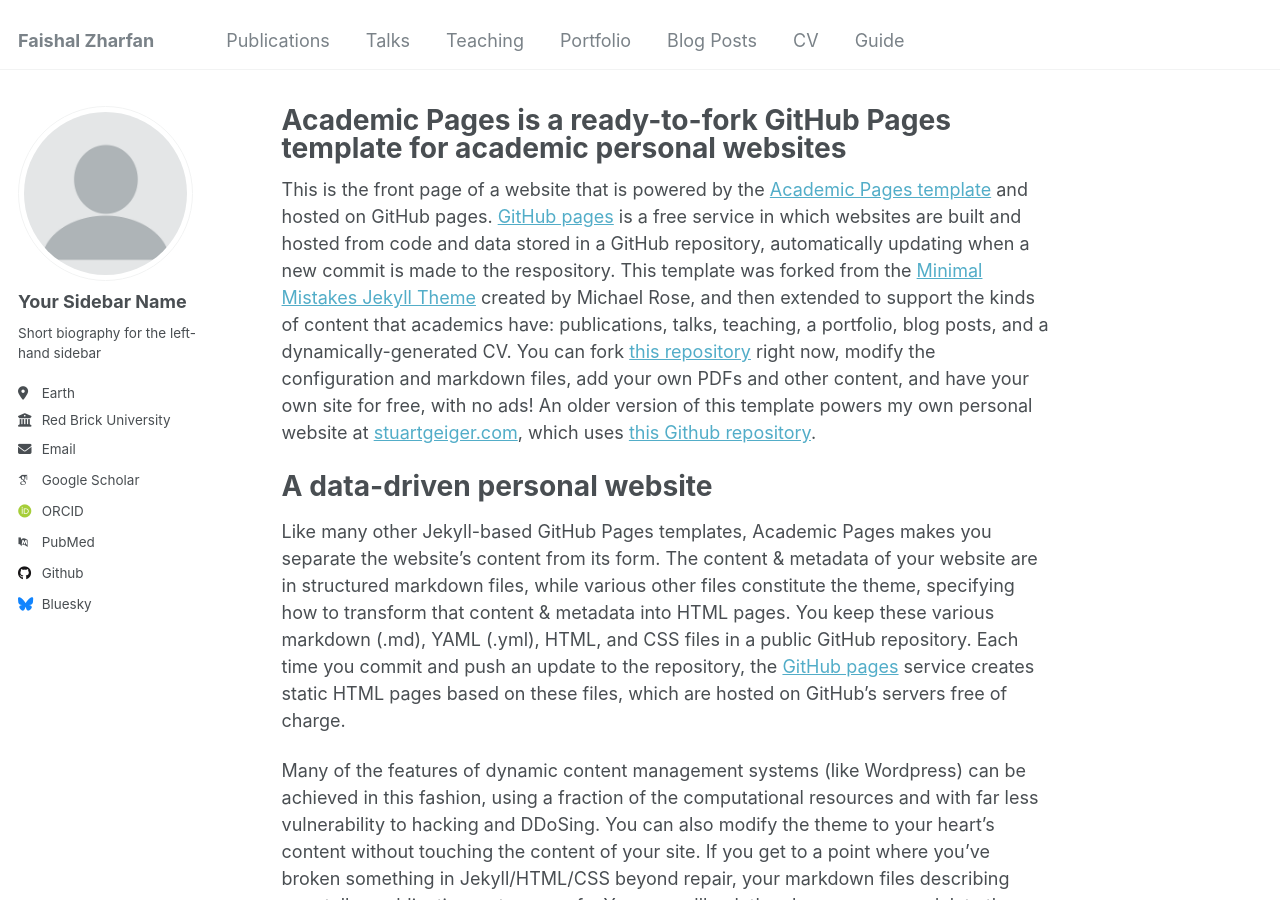
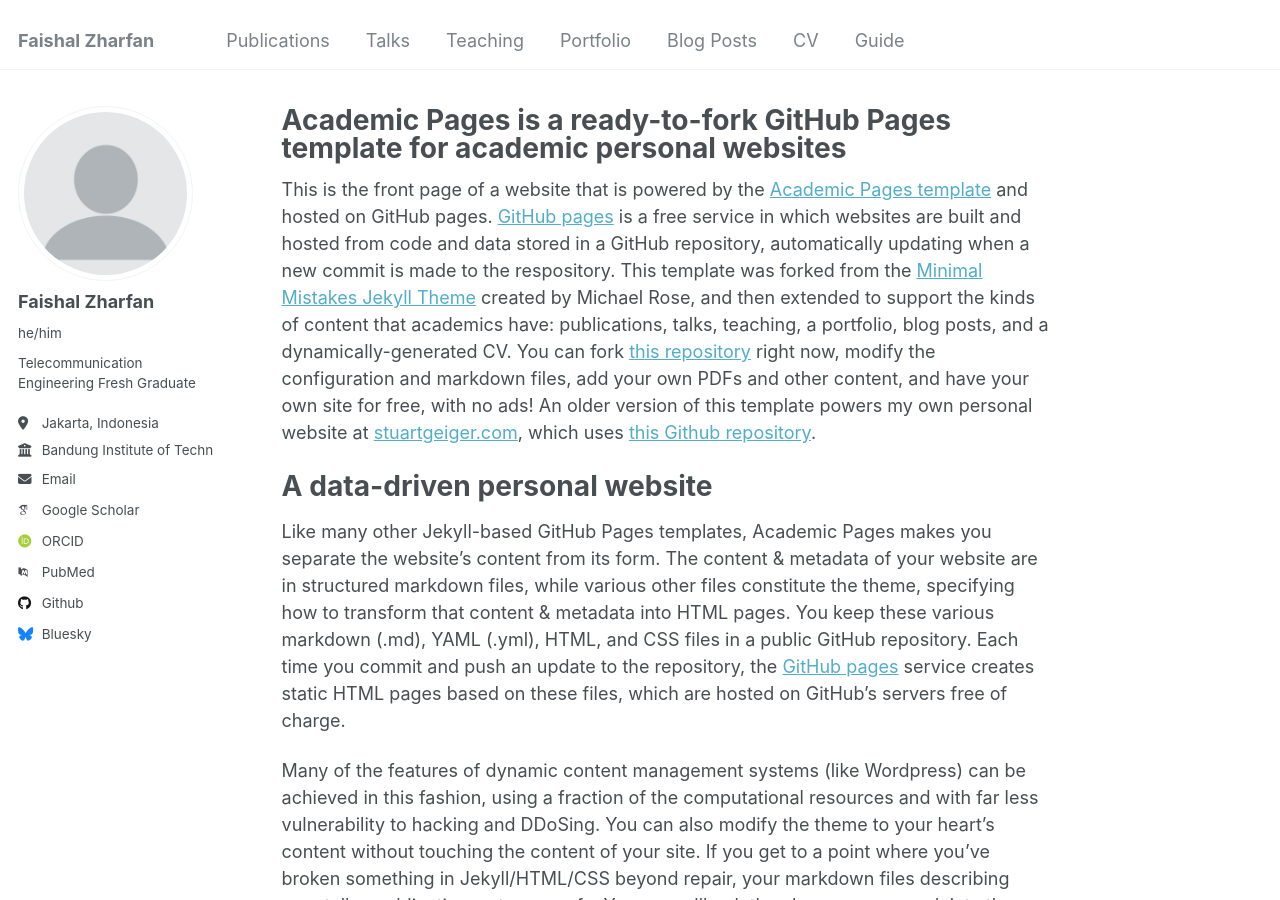
Before and after one commit to zharfanf/zharfanf.github.io, a Jekyll site: the page built from _pages/about.md, in a window 1280 px wide and 900 px high. Built offline with Jekyll 4.4.1, drawn with Linux system fonts in a browser that asks for light colours; some web fonts are replaced.

Commit message:
update content

```diff
--- a/_config.yml
+++ b/_config.yml
@@ -22,13 +22,13 @@ repository               : "academicpages/academicpages.github.io"
 author:
   # Biographic information
   avatar           : "profile.png"
-  name             : "Your Sidebar Name"
-  pronouns         : # example: "she/her"
-  bio              : "Short biography for the left-hand sidebar"
-  location         : "Earth"
-  employer         : "Red Brick University"
+  name             : "Faishal Zharfan"
+  pronouns         : "he/him"
+  bio              : "Telecommunication Engineering Fresh Graduate"
+  location         : "Jakarta, Indonesia"
+  employer         : "Bandung Institute of Technology (ITB)"
   uri              : # URL
-  email            : "none@example.org"
+  email            : "zharfanf@gmail.com"
 
   # Academic websites
   arxiv            : # URL - Update with the correct link to your profile
```
